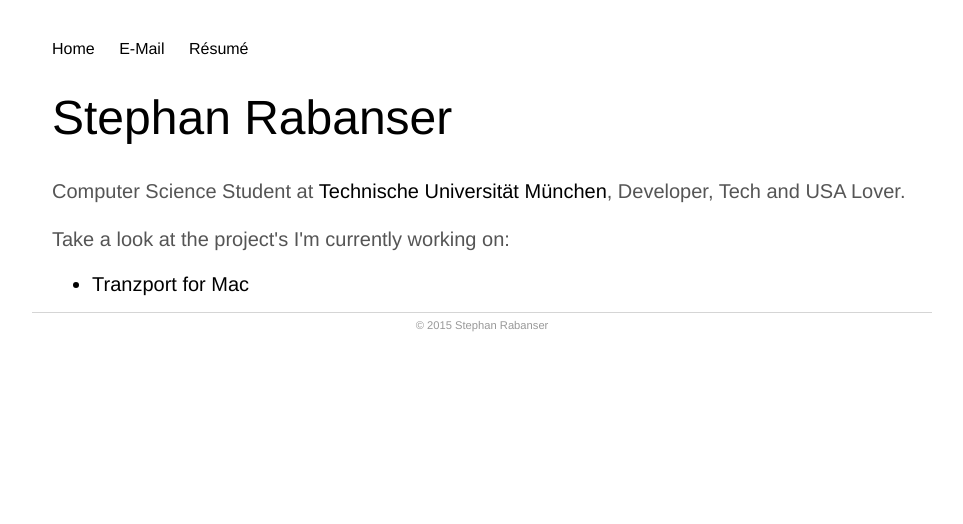
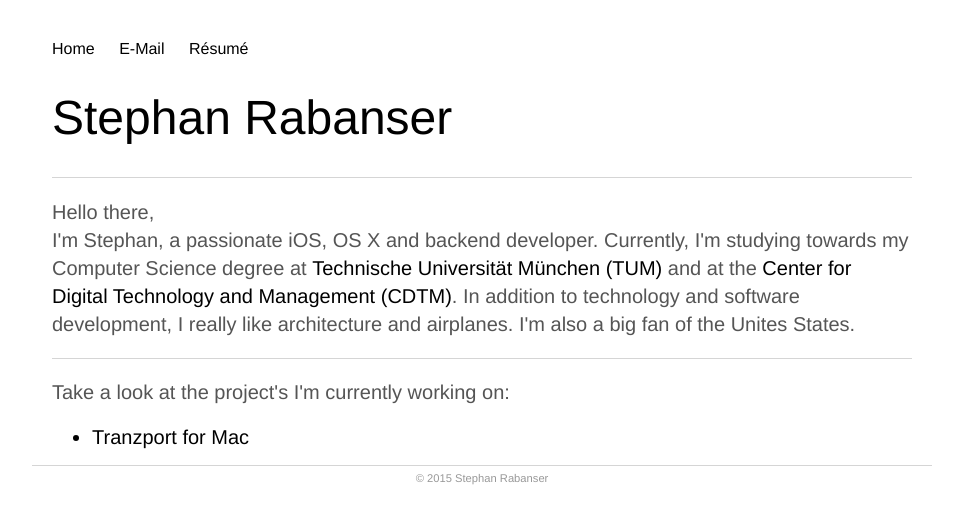
Before and after one commit to steverab/steverab.github.io, a Jekyll site: the page built from index.html, in a window 1280 px wide. Shown: the top 524 px of the page, without its empty margins (158-1121 px from the left). Built offline with Jekyll 4.4.1, drawn with Linux system fonts in a browser that asks for light colours.

Commit message:
Update homepage

```diff
--- a/index.html
+++ b/index.html
@@ -4,7 +4,10 @@
 ---
 <div class="blurb">
 	<h1>Stephan Rabanser</h1>
-	<p>Computer Science Student at <a href="http://www.tum.de/en/homepage/">Technische Universit&auml;t M&uuml;nchen</a>, Developer, Tech and USA Lover.</p>
+	<hr/>
+	<p>Hello there,<br/>
+		I'm Stephan, a passionate iOS, OS X and backend developer. Currently, I'm studying towards my Computer Science degree at <a href="http://www.tum.de/en/homepage/">Technische Universit&auml;t M&uuml;nchen (TUM)</a> and at the <a href="http://cdtm.de/">Center for Digital Technology and Management (CDTM)</a>. In addition to technology and software development, I really like architecture and airplanes. I'm also a big fan of the Unites States.</p>
+	<hr/>
 	<p>Take a look at the project's I'm currently working on:</p>
 	<ul>
 		<li><a href="http://steverab.com/tranzport-mac">Tranzport for Mac</a></li>
--- a/main.css
+++ b/main.css
@@ -6,6 +6,12 @@
 
 div.container {
 	margin: 0px 20px;
+}
+
+hr {
+	border: 0;
+  height: 0.5px;
+  background: #d5d5d5;
 }
 
 h1 {
@@ -17,6 +23,7 @@
 	font-size: 1.25em;
 	line-height: 1.4em;
 	color: #555;
+	overflow: hidden;
 }
 
 li {
```
